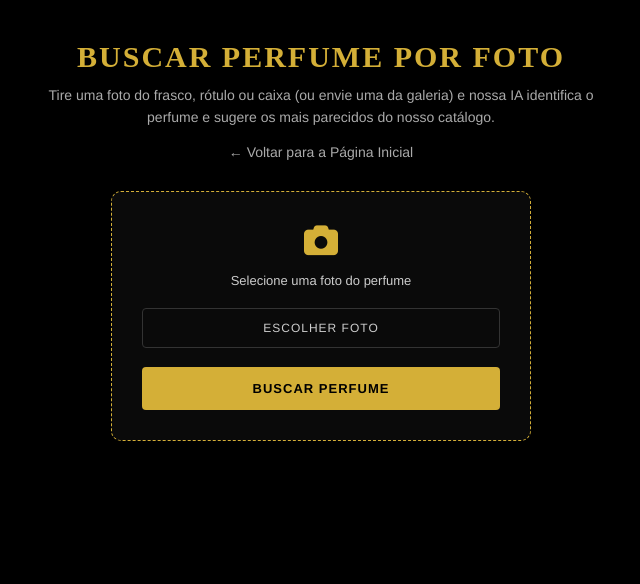
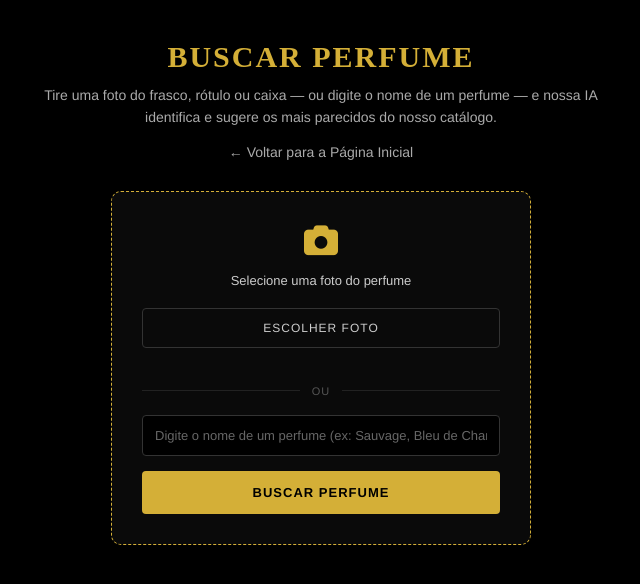
Before and after one commit to theuzxl13-oss/royal-life, a Django app: page /busca-foto/ in a window 1280 px wide. Shown: the top 584 px of the page, without its empty margins (319-959 px from the left). Run offline with Django 5.2, Linux system fonts and the light colour scheme; parts of the project's set-up code (start-up, migrations or seed data) failed here and were passed over.

Commit message:
Adiciona busca por nome do perfume, com recomendacao por fragrancia via IA

````diff
--- a/core/templates/core/busca_foto.html
+++ b/core/templates/core/busca_foto.html
@@ -62,6 +62,35 @@
             margin-bottom: 15px;
             object-fit: contain;
         }
+
+        .divider {
+            display: flex;
+            align-items: center;
+            gap: 12px;
+            color: #555;
+            font-size: 11px;
+            letter-spacing: 1px;
+            margin: 18px 0;
+        }
+        .divider::before, .divider::after {
+            content: '';
+            flex: 1;
+            height: 1px;
+            background: #222;
+        }
+
+        .text-search-input {
+            width: 100%;
+            background: #000;
+            border: 1px solid #333;
+            color: #fff;
+            padding: 12px;
+            border-radius: 4px;
+            font-size: 13px;
+            margin-bottom: 15px;
+        }
+        .text-search-input:focus { outline: none; border-color: #d4af37; }
+        .text-search-input::placeholder { color: #666; }
 
         .btn-submit {
             width: 100%;
@@ -173,8 +202,8 @@
 <body>
 
     <div class="header">
-        <h1>BUSCAR PERFUME POR FOTO</h1>
-        <p>Tire uma foto do frasco, rótulo ou caixa (ou envie uma da galeria) e nossa IA identifica o perfume e sugere os mais parecidos do nosso catálogo.</p>
+        <h1>BUSCAR PERFUME</h1>
+        <p>Tire uma foto do frasco, rótulo ou caixa — ou digite o nome de um perfume — e nossa IA identifica e sugere os mais parecidos do nosso catálogo.</p>
         <a href="/" class="back-btn">← Voltar para a Página Inicial</a>
     </div>
 
@@ -187,11 +216,15 @@
 
         <div class="file-input-wrapper">
             <span class="file-input-btn" id="fileLabel">ESCOLHER FOTO</span>
-            <input type="file" name="foto" accept="image/*" required id="fileInput">
+            <input type="file" name="foto" accept="image/*" id="fileInput">
         </div>
 
+        <div class="divider">OU</div>
+
+        <input type="text" name="nome" class="text-search-input" id="nomeInput" placeholder="Digite o nome de um perfume (ex: Sauvage, Bleu de Chanel...)" value="{{ nome_pesquisado }}">
+
         <button type="submit" class="btn-submit" id="submitBtn">BUSCAR PERFUME</button>
-        <div id="loading">Analisando imagem, aguarde alguns segundos...</div>
+        <div id="loading">Analisando, aguarde alguns segundos...</div>
     </form>
 
     {% if erro %}
@@ -199,7 +232,7 @@
     {% endif %}
 
     {% if identificado %}
-    <p class="results-title" style="font-size: 15px; color: #ccc;">Identificamos que essa foto é do perfume: <strong style="color:#d4af37;">{{ identificado }}</strong></p>
+    <p class="results-title" style="font-size: 15px; color: #ccc;">Identificamos: <strong style="color:#d4af37;">{{ identificado }}</strong></p>
     {% endif %}
 
     {% if resultados %}
@@ -262,7 +295,13 @@
             }
         });
 
-        document.getElementById('uploadForm').addEventListener('submit', () => {
+        document.getElementById('uploadForm').addEventListener('submit', (event) => {
+            const nomeInput = document.getElementById('nomeInput');
+            if (!fileInput.files.length && !nomeInput.value.trim()) {
+                event.preventDefault();
+                alert('Envie uma foto ou digite o nome de um perfume para buscar.');
+                return;
+            }
             document.getElementById('submitBtn').disabled = true;
             document.getElementById('submitBtn').textContent = 'ANALISANDO...';
             document.getElementById('loading').style.display = 'block';
--- a/core/templates/core/home.html
+++ b/core/templates/core/home.html
@@ -753,7 +753,7 @@
             <li><a href="/colecao/?genero=feminino">Feminino</a></li>
             <li><a href="/colecao/?genero=unissex">Unissex</a></li>
             <li><a href="/colecao/">Ver Coleção Completa</a></li>
-            <li><a href="/busca-foto/"><i class="fas fa-camera"></i> Buscar por Foto</a></li>
+            <li><a href="/busca-foto/"><i class="fas fa-camera"></i> Buscar Perfume (IA)</a></li>
         </ul>
     </div>
 
@@ -765,7 +765,7 @@
         <div class="nav-links">
             <a href="#">A MARCA</a>
             <a href="/colecao/">COLEÇÃO</a>
-            <a href="/busca-foto/">BUSCAR POR FOTO</a>
+            <a href="/busca-foto/">BUSCAR PERFUME</a>
             <a href="https://wa.me/5511972860339?text=Ol%C3%A1!%20Vim%20pelo%20site%20da%20Royal%20Life%20e%20gostaria%20de%20atendimento." target="_blank" rel="noopener noreferrer">CONTATO</a>
         </div>
     </div>
--- a/core/views.py
+++ b/core/views.py
@@ -47,65 +47,92 @@ def colecao(request):
 
 MAX_RESULTADOS = 3
 # Nome do modelo Gemini usado para identificar perfumes. Se a Google descontinuar
-# esse nome no futuro, basta trocar aqui.
+# esse nome no futuro, basta trocar aqui (ou usar um alias tipo 'gemini-flash-latest').
 GEMINI_MODEL = 'gemini-flash-latest'
 
 
-def _montar_prompt(catalogo):
+def _catalogo_para_texto(catalogo):
     linhas = [
         f"{p.id} | {p.nome} | Marca: {p.marca.nome} | Genero: {p.get_genero_display()} | "
         f"Notas: {p.notas_saida or '-'}, {p.notas_coracao or '-'}, {p.notas_fundo or '-'}"
         for p in catalogo
     ]
+    return "\n".join(linhas)
+
+
+def _prompt_foto(catalogo):
     return (
         "Voce e um especialista em perfumes. Analise a foto enviada (frasco, caixa ou rotulo) e "
         "tente identificar a marca e o nome do perfume, mesmo que ele nao esteja na lista abaixo.\n\n"
         "Depois, escolha ate 3 perfumes da lista do CATALOGO abaixo que sejam mais parecidos em "
         "estilo olfativo com o perfume identificado na foto (considere as notas, o genero e o estilo).\n\n"
         "CATALOGO (formato: ID | Nome | Marca | Genero | Notas):\n"
-        + "\n".join(linhas) +
+        + _catalogo_para_texto(catalogo) +
         "\n\nResponda ESTRITAMENTE em JSON valido, sem nenhum texto antes ou depois, neste formato:\n"
         '{"identificado": "marca e nome do perfume identificado na foto, ou null se nao for possivel reconhecer", '
         '"similares_ids": [lista de ate 3 IDs do catalogo acima, do mais para o menos parecido]}'
     )
 
 
+def _prompt_nome(nome_pesquisado, catalogo):
+    return (
+        "Voce e um especialista em perfumes. Um cliente esta procurando um perfume chamado "
+        f'"{nome_pesquisado}".\n\n'
+        "Com base no que voce sabe sobre esse perfume (notas olfativas, estilo, marca), escolha ate 3 "
+        "perfumes da lista do CATALOGO abaixo que sejam mais parecidos em estilo olfativo com ele "
+        "(considere as notas, o genero e o estilo).\n\n"
+        "CATALOGO (formato: ID | Nome | Marca | Genero | Notas):\n"
+        + _catalogo_para_texto(catalogo) +
+        "\n\nResponda ESTRITAMENTE em JSON valido, sem nenhum texto antes ou depois, neste formato:\n"
+        '{"identificado": "marca e nome do perfume que voce entendeu que o cliente procura, ou null se nao reconhecer", '
+        '"similares_ids": [lista de ate 3 IDs do catalogo acima, do mais para o menos parecido]}'
+    )
+
+
+def _extrair_json(texto_resposta):
+    texto = texto_resposta.strip()
+    if texto.startswith('```'):
+        texto = texto.strip('`')
+        if '\n' in texto:
+            _primeira_linha, texto = texto.split('\n', 1)
+    import json
+    return json.loads(texto)
+
+
 def busca_foto(request):
     resultados = []
     identificado = None
     erro = None
+    nome_pesquisado = ''
 
-    if request.method == 'POST' and request.FILES.get('foto'):
+    if request.method == 'POST':
         import os
+        foto = request.FILES.get('foto')
+        nome_pesquisado = (request.POST.get('nome') or '').strip()
         api_key = os.environ.get('GEMINI_API_KEY')
 
         if not api_key:
-            erro = "A busca por foto ainda não está disponível no momento. Fale com a gente pelo WhatsApp."
+            erro = "A busca ainda não está disponível no momento. Fale com a gente pelo WhatsApp."
+        elif not foto and not nome_pesquisado:
+            erro = "Envie uma foto ou digite o nome de um perfume para buscar."
         else:
             try:
-                import json
-                from PIL import Image
                 import google.generativeai as genai
 
                 genai.configure(api_key=api_key)
+                catalogo = list(Perfume.objects.select_related('marca').all())
+                model = genai.GenerativeModel(GEMINI_MODEL)
 
-                with Image.open(request.FILES['foto']) as img:
-                    imagem = img.convert('RGB')
-                    imagem.thumbnail((768, 768))
+                if foto:
+                    from PIL import Image
+                    with Image.open(foto) as img:
+                        imagem = img.convert('RGB')
+                        imagem.thumbnail((768, 768))
+                        resposta = model.generate_content([_prompt_foto(catalogo), imagem])
+                else:
+                    resposta = model.generate_content(_prompt_nome(nome_pesquisado, catalogo))
 
-                    catalogo = list(Perfume.objects.select_related('marca').all())
-                    prompt = _montar_prompt(catalogo)
-
-                    model = genai.GenerativeModel(GEMINI_MODEL)
-                    resposta = model.generate_content([prompt, imagem])
-
-                texto = resposta.text.strip()
-                if texto.startswith('```'):
-                    texto = texto.strip('`')
-                    if '\n' in texto:
-                        primeira_linha, texto = texto.split('\n', 1)
-
-                dados = json.loads(texto)
+                dados = _extrair_json(resposta.text)
                 identificado = dados.get('identificado') or None
 
                 perfumes_por_id = {p.id: p for p in catalogo}
@@ -113,12 +140,13 @@ def busca_foto(request):
                 resultados = [perfumes_por_id[i] for i in ids_sugeridos if i in perfumes_por_id][:MAX_RESULTADOS]
 
                 if not identificado and not resultados:
-                    erro = "Não conseguimos identificar essa foto. Tente outra imagem ou fale com a gente pelo WhatsApp."
+                    erro = "Não conseguimos identificar isso. Tente outra foto/nome ou fale com a gente pelo WhatsApp."
             except Exception:
-                erro = "Não foi possível processar essa imagem agora. Tente novamente em instantes ou fale com a gente pelo WhatsApp."
+                erro = "Não foi possível processar sua busca agora. Tente novamente em instantes ou fale com a gente pelo WhatsApp."
 
     return render(request, 'core/busca_foto.html', {
         'resultados': resultados,
         'identificado': identificado,
         'erro': erro,
+        'nome_pesquisado': nome_pesquisado,
     })
````
